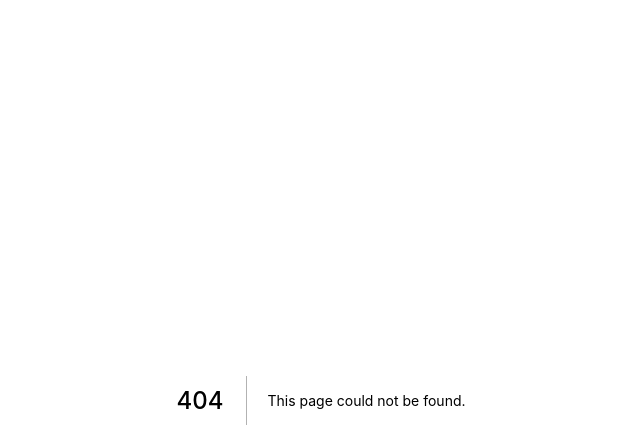
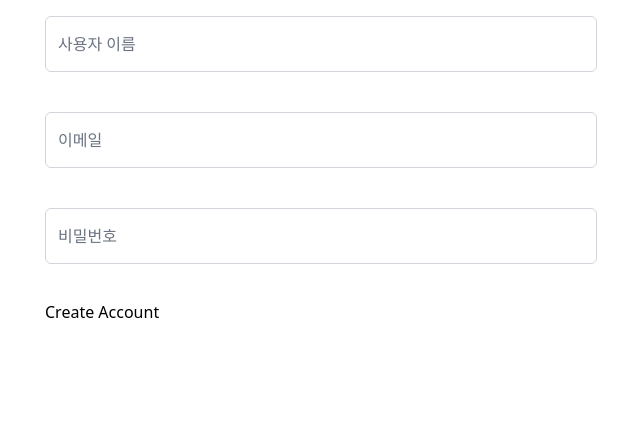
Before and after one commit to takeaways/air-project-1, a Next.js app: page /forms in a window 1280 px wide. Before the commit this address had no page. Shown: the top 448 px of the page, without its empty margins (319-959 px from the left). Built offline with nearby package versions, Linux system fonts and the light colour scheme.

Commit message:
feat: make api helper

```diff
--- a/components/input.tsx
+++ b/components/input.tsx
@@ -1,4 +1,4 @@
-import type { UseFormRegisterReturn } from "react-hook-form";
+import { UseFormRegisterReturn } from "react-hook-form";
 
 interface InputProps {
   label: string;
--- a/pages/api/client-test.tsx
+++ /dev/null
@@ -1,20 +0,0 @@
-import { NextApiRequest, NextApiResponse } from "next";
-
-import client from "libs/server/client";
-
-export default async function handler(
-  req: NextApiRequest,
-  res: NextApiResponse,
-) {
-  await client.user.create({
-    data: {
-      email: "122222",
-      name: "222111",
-    },
-  });
-
-  res.json({
-    ok: true,
-    data: "hello world1",
-  });
-}
--- /dev/null
+++ b/pages/api/users/enter.tsx
@@ -0,0 +1,10 @@
+import { NextApiRequest, NextApiResponse } from "next";
+
+import client from "libs/server/client";
+import withHandler from "libs/server/withHandler";
+
+async function handler(req: NextApiRequest, res: NextApiResponse) {
+  res.json({ ok: true });
+}
+
+export default withHandler("POST", handler);
--- a/pages/enter.tsx
+++ b/pages/enter.tsx
@@ -23,14 +23,11 @@ interface MutationResult {
 }
 
 const Enter: NextPage = () => {
-  const [enter, { loading, data, error }] =
-    useMutation<MutationResult>("/api/users/enter");
-  const [confirmToken, { loading: tokenLoading, data: tokenData }] =
-    useMutation<MutationResult>("/api/users/confirm");
-  const { register, handleSubmit, reset } = useForm<EnterForm>();
-  const { register: tokenRegister, handleSubmit: tokenHandleSubmit } =
-    useForm<TokenForm>();
+  const [enter, { loading, data, error }] = useMutation("/api/users/enter");
+
+  const { register, reset, handleSubmit } = useForm<EnterForm>();
   const [method, setMethod] = useState<"email" | "phone">("email");
+
   const onEmailClick = () => {
     reset();
     setMethod("email");
@@ -39,47 +36,19 @@ const Enter: NextPage = () => {
     reset();
     setMethod("phone");
   };
-  const onValid = (validForm: EnterForm) => {
-    if (loading) return;
-    enter(validForm);
+
+  const onValid = (validFormData: EnterForm) => {
+    enter(validFormData);
   };
-  const onTokenValid = (validForm: TokenForm) => {
-    if (tokenLoading) return;
-    confirmToken(validForm);
-  };
-  const router = useRouter();
-  useEffect(() => {
-    if (tokenData?.ok) {
-      router.push("/");
-    }
-  }, [tokenData, router]);
+
   return (
-    <div className="mt-16 px-4">
+    <div className="px-4 mt-16">
       <h3 className="text-3xl font-bold text-center">Enter to Carrot</h3>
       <div className="mt-12">
-        {data?.ok ? (
-          <form
-            onSubmit={tokenHandleSubmit(onTokenValid)}
-            className="flex flex-col mt-8 space-y-4"
-          >
-            <Input
-              register={tokenRegister("token", {
-                required: true,
-              })}
-              name="token"
-              label="Confirmation Token"
-              type="number"
-              required
-            />
-            <Button text={tokenLoading ? "Loading" : "Confirm Token"} />
-          </form>
-        ) : (
         <>
           <div className="flex flex-col items-center">
-              <h5 className="text-sm text-gray-500 font-medium">
-                Enter using:
-              </h5>
-              <div className="grid border-b  w-full mt-8 grid-cols-2 ">
+            <h5 className="text-sm font-medium text-gray-500">Enter using:</h5>
+            <div className="grid w-full grid-cols-2 mt-8 border-b ">
               <button
                 className={cls(
                   "pb-4 font-medium text-sm border-b-2",
@@ -124,32 +93,30 @@ const Enter: NextPage = () => {
                 register={register("phone")}
                 name="phone"
                 label="Phone number"
-                  type="number"
+                type="tel"
                 kind="phone"
                 required
               />
             ) : null}
             {method === "email" ? (
-                <Button text={loading ? "Loading" : "Get login link"} />
+              <Button text={loading ? "Loading..." : "Get login link"} />
             ) : null}
             {method === "phone" ? (
-                <Button text={loading ? "Loading" : "Get one-time password"} />
+              <Button text={loading ? "Loading..." : "Get one-time password"} />
             ) : null}
           </form>
         </>
-        )}
-
         <div className="mt-8">
           <div className="relative">
             <div className="absolute w-full border-t border-gray-300" />
-            <div className="relative -top-3 text-center ">
-              <span className="bg-white px-2 text-sm text-gray-500">
+            <div className="relative text-center -top-3 ">
+              <span className="px-2 text-sm text-gray-500 bg-white">
                 Or enter with
               </span>
             </div>
           </div>
-          <div className="grid grid-cols-2 mt-2 gap-3">
-            <button className="flex justify-center items-center py-2 px-4 border border-gray-300 rounded-md shadow-sm bg-white text-sm font-medium text-gray-500 hover:bg-gray-50">
+          <div className="grid grid-cols-2 gap-3 mt-2">
+            <button className="flex items-center justify-center px-4 py-2 text-sm font-medium text-gray-500 bg-white border border-gray-300 rounded-md shadow-sm hover:bg-gray-50">
               <svg
                 className="w-5 h-5"
                 aria-hidden="true"
@@ -159,7 +126,7 @@ const Enter: NextPage = () => {
                 <path d="M6.29 18.251c7.547 0 11.675-6.253 11.675-11.675 0-.178 0-.355-.012-.53A8.348 8.348 0 0020 3.92a8.19 8.19 0 01-2.357.646 4.118 4.118 0 001.804-2.27 8.224 8.224 0 01-2.605.996 4.107 4.107 0 00-6.993 3.743 11.65 11.65 0 01-8.457-4.287 4.106 4.106 0 001.27 5.477A4.073 4.073 0 01.8 7.713v.052a4.105 4.105 0 003.292 4.022 4.095 4.095 0 01-1.853.07 4.108 4.108 0 003.834 2.85A8.233 8.233 0 010 16.407a11.616 11.616 0 006.29 1.84" />
               </svg>
             </button>
-            <button className="flex justify-center items-center py-2 px-4 border border-gray-300 rounded-md shadow-sm bg-white text-sm font-medium text-gray-500 hover:bg-gray-50">
+            <button className="flex items-center justify-center px-4 py-2 text-sm font-medium text-gray-500 bg-white border border-gray-300 rounded-md shadow-sm hover:bg-gray-50">
               <svg
                 className="w-5 h-5"
                 aria-hidden="true"
--- /dev/null
+++ b/pages/forms.tsx
@@ -0,0 +1,103 @@
+import { useForm } from "react-hook-form";
+
+// Less code
+// Better validation
+// Better Errors (set, clear , display)
+// Have control over inputs
+// Dont deal with event
+// Easier Inputs
+
+type User = {
+  username: string;
+  email: string;
+  password: string;
+};
+interface FormState {
+  user: User;
+}
+
+export default function Forms() {
+  const {
+    register,
+    handleSubmit,
+    formState: { errors },
+  } = useForm<FormState>({
+    defaultValues: {
+      user: {
+        username: "",
+        email: "",
+        password: "",
+      },
+    },
+    mode: "onChange",
+  });
+
+  const onSubmit = (formData: FormState) => {
+    console.log(formData);
+  };
+
+  return (
+    <form onSubmit={handleSubmit(onSubmit)} className="p-3">
+      <div className="flex flex-col justify-between h-20 mb-4">
+        <input
+          className="flex-1 mt-1 border-gray-300 rounded-md focus:ring-2 focus:ring-offset-2 focus:ring-orange-500 focus:border-none"
+          type="text"
+          placeholder="사용자 이름"
+          {...register("user.username", {
+            minLength: {
+              value: 3,
+              message: "3 글자 이상이어야 합니다.",
+            },
+            required: "사용자 이름을 입력해 주세요.",
+            validate: {
+              onlyHangul: (value: string) => {
+                console.log(/[ㄱ-ㅎ|ㅏ-ㅣ|가-힣]/g.test(value));
+
+                return (
+                  /[ㄱ-ㅎ|ㅏ-ㅣ|가-힣]/g.test(value) || "한글만 가능합니다"
+                );
+              },
+            },
+          })}
+        />
+        <p className="h-5 pt-1 text-red-700">
+          {errors.user?.username?.message}
+        </p>
+      </div>
+      <div className="flex flex-col justify-between h-20 mb-4">
+        <input
+          className="flex-1 mt-1 border-gray-300 rounded-md focus:ring-2 focus:ring-orange-500 focus:border-none"
+          type="text"
+          placeholder="이메일"
+          {...register("user.email", {
+            required: "이메일을 입력해 주세요!",
+            validate: {
+              email: (value: string) => {
+                return (
+                  /^[0-9a-zA-Z]([-_.]?[0-9a-zA-Z])*@[0-9a-zA-Z]([-_.]?[0-9a-zA-Z])*.[a-zA-Z]{2,3}$/i.test(
+                    value,
+                  ) || "이메일 형식이 올바르지 않습니다."
+                );
+              },
+            },
+          })}
+        />
+        <p className="h-5 pt-1 text-red-700">{errors.user?.email?.message}</p>
+      </div>
+      <div className="flex flex-col justify-between h-20 mb-4">
+        <input
+          className="flex-1 mt-1 border-gray-300 rounded-md focus:ring-2 focus:ring-orange-500 focus:border-none"
+          type="password"
+          placeholder="비밀번호"
+          {...register("user.password", {
+            required: "비밀번호를 입력해 주세요.",
+          })}
+        />
+        <p className="h-5 pt-1 text-red-700">
+          {errors.user?.password?.message}
+        </p>
+      </div>
+      <input type="submit" value="Create Account" />
+    </form>
+  );
+}
```
Also changed, not shown: libs/client/useMutation.tsx (+16 -18 lines), 1 other file (tests, documents, lock files or other folders). Lines whose indentation alone changed are shown as unchanged.
